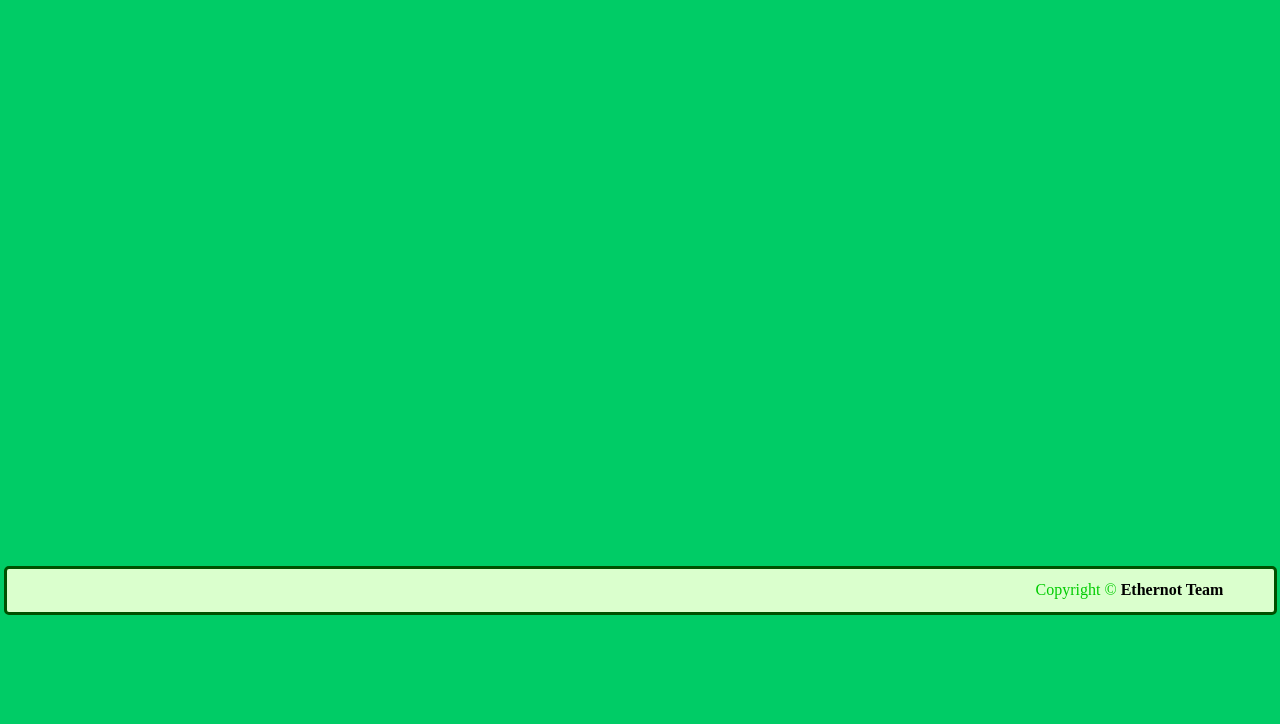
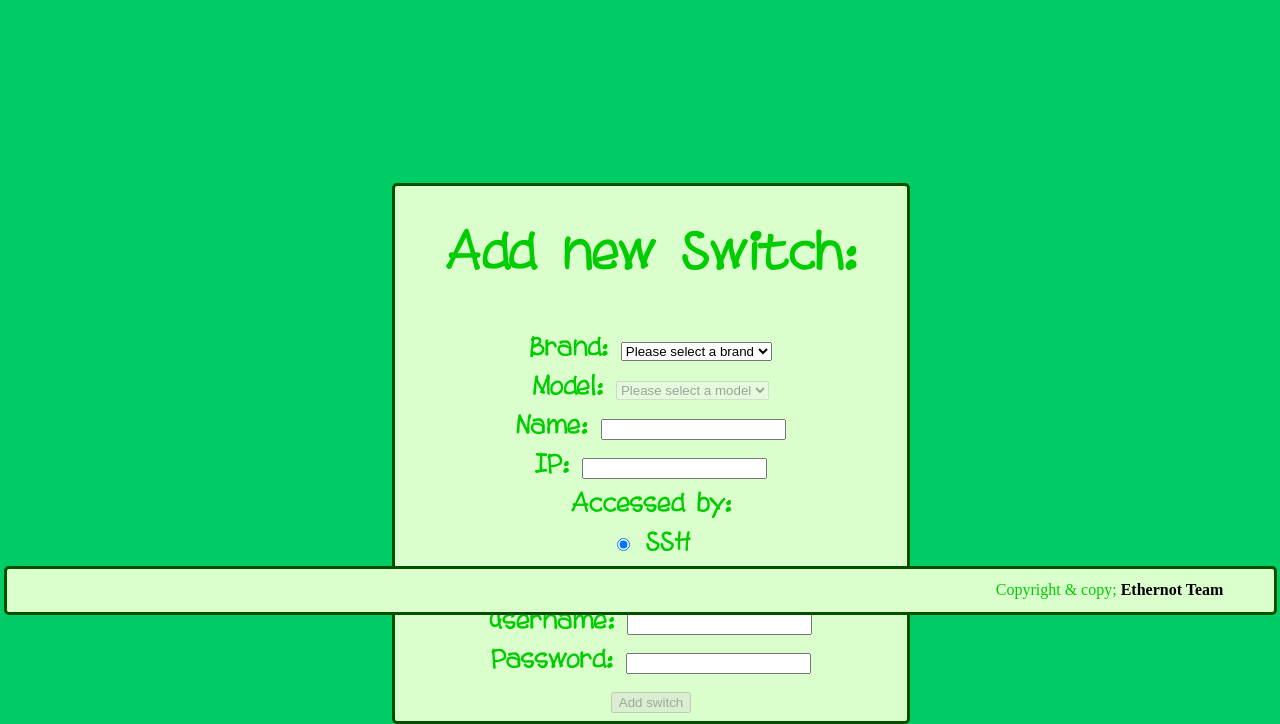
Before and after one commit to Ethernot/SMS2, a PHP site: page /ClientPages/AddSwitch.php in a window 1280 px wide. Shown: the part 177-901 px from the top of the page. Before the commit the page ends 792 px from the top, so only its background shows below. Run offline with PHP 8.4, Linux system fonts and the light colour scheme.

Commit message:
Comparsion v2.1

```diff
--- a/ClientPages/AddSwitch.php
+++ b/ClientPages/AddSwitch.php
@@ -11,17 +11,64 @@
     <span>**Switch Management Software**</span>
 </header>
 
+<div class="mainContainer">
+    <h1>Add new Switch: </h1>
 
+    <?php
+
+    $switchesBrandList = array("aaaaaaaa", "bbbbbbbbbb", "cccccccccccc");
+    $switchesModelList = array("ddddddd", "eeeeeeeee", "ffffffffffff");
+
+    if (count($switchesBrandList) > 0) {
+        echo '<form name="compare" action="CheckSwitchInfo.php" method="post">';
+        echo "<label> Brand: </label>";
+        echo '<select name="brand" id="sel1" oninput="activeModelSelect()">';
+        //<!--todo:  alterar o tipo de letra dos selects-->
+        echo '<option disabled="disabled" selected="selected">Please select a brand</option>';
+        foreach ($switchesBrandList as $a) {
+            if (strlen($a) > 0) {
+                echo '<option value=' . $a . '>' . $a . '</option>';
+            }
+        }
+        echo '</select>';
+        echo "<br>";
+        echo "<label> Model: </label>";
+        echo '<select name="model" id="sel2" disabled="true" oninput="activeNameSelect()">';
+        echo '<option disabled="disabled" selected="selected">Please select a model</option>';
+        foreach ($switchesModelList as $a) {
+            if (strlen($a) > 0) {
+                echo '<option value=' . $a . '>' . $a . '</option>';
+            }
+        }
+        echo '</select>';
+        echo '<br><label>Name: </label><input type="text" required="true">';
+        echo '<br><label>IP: </label><input type="text" required="true">';
+        echo '<br><label>Accessed by: </label> <br>';
+        echo '<input type="radio" name="access" value="ssh" checked="true"> SSH <br>';
+        echo '<input type="radio" name="acess" value="telnet"> Telnet <br>';
+        echo '<label>Username: </label><input type="text" required="true">';
+        echo '<br><label>Password: </label><input type="password" required="true" oninput="activeButtons()">';
+        echo "<br>";
+        echo "<input type='submit' value='Add switch' id='as' disabled='true'>";
+        echo "</form>";
+    } else {
+        echo "No switches inserted <br><br>";
+    }
+    ?>
+</div>
 <br>
-<button onclick="goBack()">Go Back</button>
+<button onclick="goBack()"> Go Back</button>
 
 <script>
+    function activeButtons() {
+        document.getElementById("as").disabled = false;
+    }
     function goBack() {
         window.history.back()
     }
 </script>
 <footer class="mainFooter">
-    <p>Copyright &copy; <span>Ethernot Team</span></p>
+    <p> Copyright & copy; <span> Ethernot Team </span></p>
 </footer>
 </body>
 </html>
--- a/ClientPages/SwitchManagement.php
+++ b/ClientPages/SwitchManagement.php
@@ -11,7 +11,7 @@
     <span>**Switch Management Software**</span>
 </header>
 <div class="mainContainer">
-    <h1>Switches managment: </h1>
+    <h1>Switches management: </h1>
     <?php
 
     $switchesBrandList = array("aaaaaaaa", "bbbbbbbbbb", "cccccccccccc");
```
